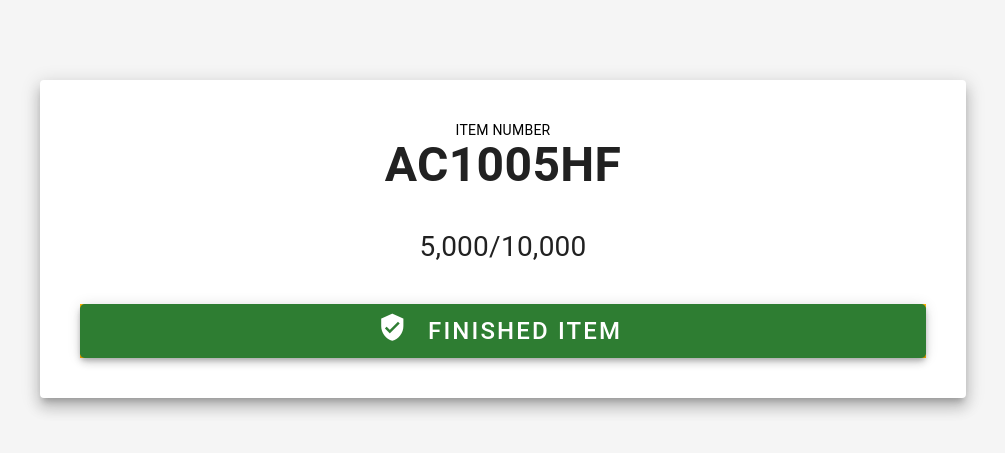
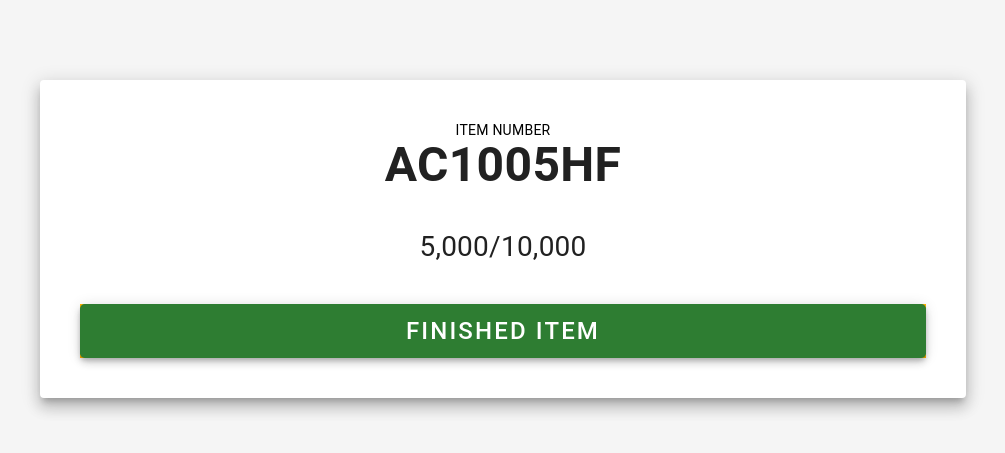
Before and after one commit to joseluis-gc/assembly-automation, a PHP site: page /assembly-automation/Button/button.php in a window 1280 px wide. Shown: the top 453 px of the page, without its empty margins (137-1142 px from the left). Run offline with PHP 8.4, Linux system fonts and the light colour scheme.

Commit message:
Remove icon

```diff
--- a/Button/button.php
+++ b/Button/button.php
@@ -26,11 +26,27 @@
                         <div class="d-grid gap-2 bg-warning">
                             <button class="btn btn-raised-success shadow-5 ripple-info btn-xl btn-lg" type="button">
                                 <span style="width: 100%; display: block; margin: auto;">
-                                    <i class="leading-icon material-icons">verified_user</i>
                                     Finished item
                                 </span>
                             </button>
                         </div>
+                        <!-- <div class="input-group mt-5 mb-3">
+                            <div class="input-group-prepend" id="button-addon3">
+                                <button class="btn btn-raised-dark" type="button">
+                                    <span style="width: 100%; display: block; margin: auto;">
+                                        <i class="leading-icon material-icons icon-xxl">minimize</i>
+                                    </span>
+                                </button>
+                            </div>
+                            <input type="text" class="form-control text-center" placeholder="5,000/10,000" disabled="true" aria-label="" aria-describedby="button-addon3">
+                            <div class="input-group-prepend" id="button-addon3">
+                                <button class="btn btn-raised-success" type="button">
+                                    <span style="width: 100%; display: block; margin: auto;">
+                                        <i class="leading-icon material-icons icon-xxl">add</i>
+                                    </span>
+                                </button>
+                            </div>
+                        </div> -->
                     </div>
                 </div>
             </div>
```
